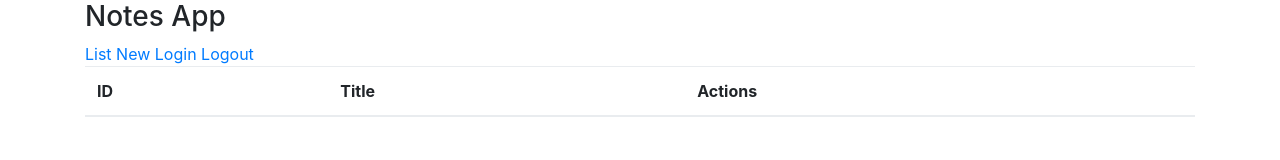
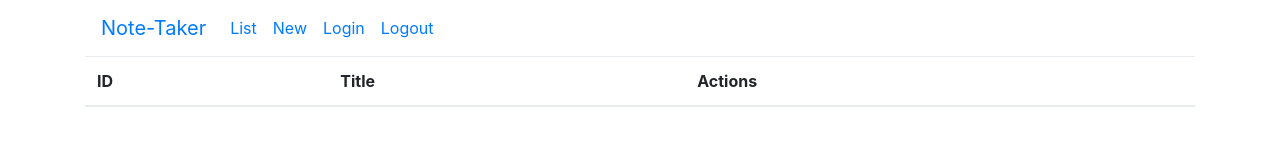
Before and after one commit to cpgillem/notes-app-cs5550, a plain HTML site: page public/index.html in a window 1280 px wide. Drawn offline with Linux system fonts and the light colour scheme; no server answers.

Commit message:
Add navbar.

```diff
--- a/public/index.html
+++ b/public/index.html
@@ -10,12 +10,23 @@
     </head>
     <body>
         <div class="container">
-            <!-- TODO: navigation -->
-            <h3>Notes App</h3>
-            <a href="#" id="tolist">List</a>
-            <a href="#" id="newnote">New</a>
-            <a href="/login.html" id="login">Login</a>
-            <a href="#" id="logout">Logout</a>
+            <nav class="navbar navbar-expand-sm">
+                <a class="navbar-brand" href="#" id="brand">Note-Taker</a>
+                <ul class="navbar-nav">
+                    <li class="nav-item">
+                        <a class="nav-link" href="#" title="Note List" id="tolist">List</a>
+                    </li>
+                    <li class="nav-item">
+                        <a class="nav-link" href="#" title="New Note" id="newnote">New</a>
+                    </li>
+                    <li class="nav-item">
+                        <a class="nav-link" href="/login.html" title="Login" id="login">Login</a>
+                    </li>
+                    <li class="nav-item">
+                        <a class="nav-link" href="#" title="Logout" id="logout">Logout</a>
+                    </li>
+                </ul>
+            </nav>
 
             <div class="row">
                 <div class="col-sm">
--- a/public/js/app.js
+++ b/public/js/app.js
@@ -204,7 +204,7 @@ $('#logout').on('click', function(e) {
   window.location = '/login.html';
 });
 
-$('#tolist').on('click', function(e) {
+$('#tolist, #brand').on('click', function(e) {
   toList();
 });
 
```
Also changed, not shown: 1 other file.
